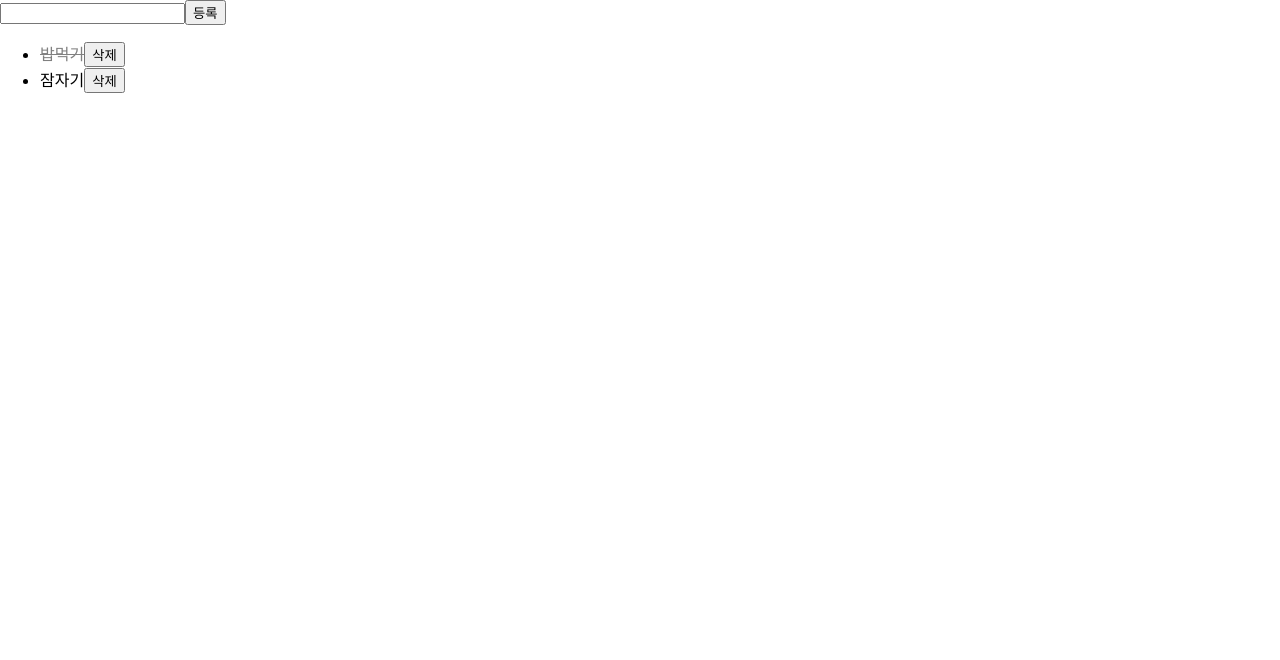
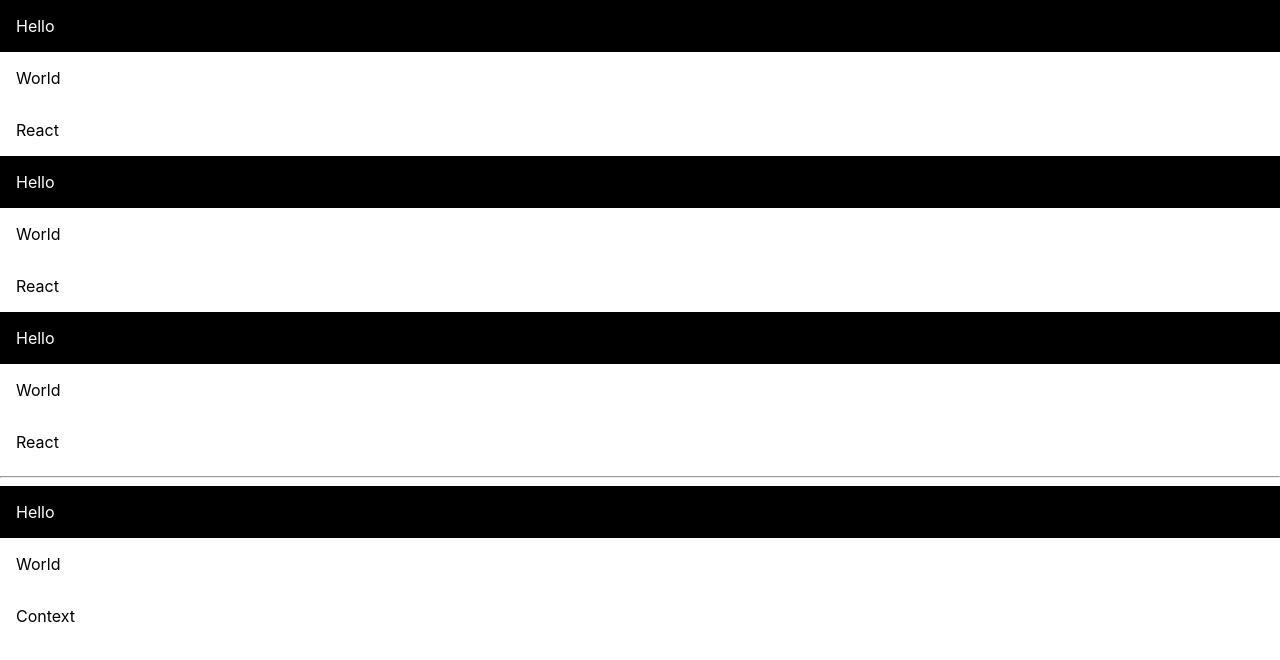
Before and after one commit to lineJeong/react-js-practice, a React (Create React App) app in the folder velopert-modern-react/: page / in a window 1280 px wide. Shown: the top 660 px of the page. Built offline with nearby package versions, Linux system fonts and the light colour scheme.

Commit message:
useContext (3) 가독성/재사용성을 향상을 위한 경우(꼭 전역적일 필요는 없음)

```diff
--- a/velopert-modern-react/src/App.js
+++ b/velopert-modern-react/src/App.js
@@ -1,11 +1,15 @@
 import "./App.css";
-import Seventh from "./contextAPI/Seventh";
+import Eighth1 from "./contextAPI/Eighth1";
+import Eighth2 from "./contextAPI/Eighth2";
+import Eighth3 from "./contextAPI/Eighth3";
 // import CustomHooks from "./pages/CustomHooks";
 
 function App() {
   return (
     <>
-      <Seventh />
+      <Eighth1 />
+      <Eighth2 />
+      <Eighth3 />
     </>
   );
 }
--- /dev/null
+++ b/velopert-modern-react/src/contextAPI/Eighth1.js
@@ -0,0 +1,42 @@
+// Context가 꼭 전역적이어야 한다는 생각을 버리자 (1) - props (1)
+import { useState } from "react";
+
+function Item({ active, children, onClick }) {
+  const activeStyle = {
+    backgroundColor: "black",
+    color: "white",
+  };
+  const style = {
+    cursor: "pointer",
+    padding: "1rem",
+  };
+
+  return (
+    <div
+      style={active ? { ...style, ...activeStyle } : style}
+      onClick={onClick}
+    >
+      {children}
+    </div>
+  );
+}
+
+function Eighth1() {
+  const [activeId, setActiveId] = useState(1);
+
+  return (
+    <div>
+      <Item active={activeId === 1} onClick={() => setActiveId(1)}>
+        Hello
+      </Item>
+      <Item active={activeId === 2} onClick={() => setActiveId(2)}>
+        World
+      </Item>
+      <Item active={activeId === 3} onClick={() => setActiveId(3)}>
+        React
+      </Item>
+    </div>
+  );
+}
+
+export default Eighth1;
--- /dev/null
+++ b/velopert-modern-react/src/contextAPI/Eighth2.js
@@ -0,0 +1,48 @@
+// Context가 꼭 전역적이어야 한다는 생각을 버리자 (2) - props (2)
+import { useState } from "react";
+
+function Item({ activeId, children, onSelect, id }) {
+  const activeStyle = {
+    backgroundColor: "black",
+    color: "white",
+  };
+  const style = {
+    cursor: "pointer",
+    padding: "1rem",
+  };
+  const active = activeId === id;
+  const onClick = () => onSelect(id);
+  return (
+    <div
+      style={active ? { ...style, ...activeStyle } : style}
+      onClick={onClick}
+    >
+      {children}
+    </div>
+  );
+}
+
+function Eighth2() {
+  const [activeId, setActiveId] = useState(1);
+  const items = [
+    { id: 1, text: "Hello" },
+    { id: 2, text: "World" },
+    { id: 3, text: "React" },
+  ];
+  return (
+    <div>
+      {items.map((item) => (
+        <Item
+          key={item.id}
+          id={item.id}
+          activeId={activeId}
+          onSelect={setActiveId}
+        >
+          {item.text}
+        </Item>
+      ))}
+    </div>
+  );
+}
+
+export default Eighth2;
--- /dev/null
+++ b/velopert-modern-react/src/contextAPI/Eighth3.js
@@ -0,0 +1,65 @@
+// Context가 꼭 전역적이어야 한다는 생각을 버리자 (3) - useContext
+import { createContext, useContext, useMemo, useState } from "react";
+
+const ItemGroupContext = createContext();
+
+function ItemGroup({ children, activeId, onSelect }) {
+  const value = useMemo(() => ({ activeId, onSelect }), [activeId, onSelect]);
+  return (
+    <ItemGroupContext.Provider value={value}>
+      {children}
+    </ItemGroupContext.Provider>
+  );
+}
+
+function useItemGroup() {
+  const value = useContext(ItemGroupContext);
+  if (value === undefined) {
+    throw new Error("Item component should be used within ItemGroup");
+  }
+  return value;
+}
+
+function Item({ children, id }) {
+  const activeStyle = {
+    backgroundColor: "black",
+    color: "white",
+  };
+  const style = {
+    cursor: "pointer",
+    padding: "1rem",
+  };
+  const { activeId, onSelect } = useItemGroup();
+  const active = activeId === id;
+  const onClick = () => onSelect(id);
+  return (
+    <div
+      style={active ? { ...style, ...activeStyle } : style}
+      onClick={onClick}
+    >
+      {children}
+    </div>
+  );
+}
+
+function Eighth3() {
+  const [activeId, setActiveId] = useState(1);
+  const [anotherActiveId, setAnotherActiveId] = useState(4);
+  return (
+    <div>
+      <ItemGroup activeId={activeId} onSelect={setActiveId}>
+        <Item id={1}>Hello</Item>
+        <Item id={2}>World</Item>
+        <Item id={3}>React</Item>
+      </ItemGroup>
+      <hr />
+      <ItemGroup activeId={anotherActiveId} onSelect={setAnotherActiveId}>
+        <Item id={4}>Hello</Item>
+        <Item id={5}>World</Item>
+        <Item id={6}>Context</Item>
+      </ItemGroup>
+    </div>
+  );
+}
+
+export default Eighth3;
--- a/velopert-modern-react/src/contextAPI/Seventh.js
+++ b/velopert-modern-react/src/contextAPI/Seventh.js
@@ -112,17 +112,12 @@
 function Todo({ id, text, done }) {
   const { toggle, remove } = useTodosActions();
 
-  const getToggleStyle = () => {
-    switch (done) {
-      case true:
-        return {
-          color: "gray",
-          textDecoration: "line-through",
-          cursor: "pointer",
-        };
-      default:
-        return { color: "black", cursor: "pointer" };
-    }
+  const doneStyle = {
+    color: "gray",
+    textDecoration: "line-through",
+  };
+  const style = {
+    cursor: "pointer",
   };
 
   const handleToggle = () => {
@@ -135,7 +130,10 @@
 
   return (
     <li>
-      <span style={getToggleStyle()} onClick={handleToggle}>
+      <span
+        style={done ? { ...style, ...doneStyle } : style}
+        onClick={handleToggle}
+      >
         {text}
       </span>
       <button onClick={handleRemove}>삭제</button>
```
